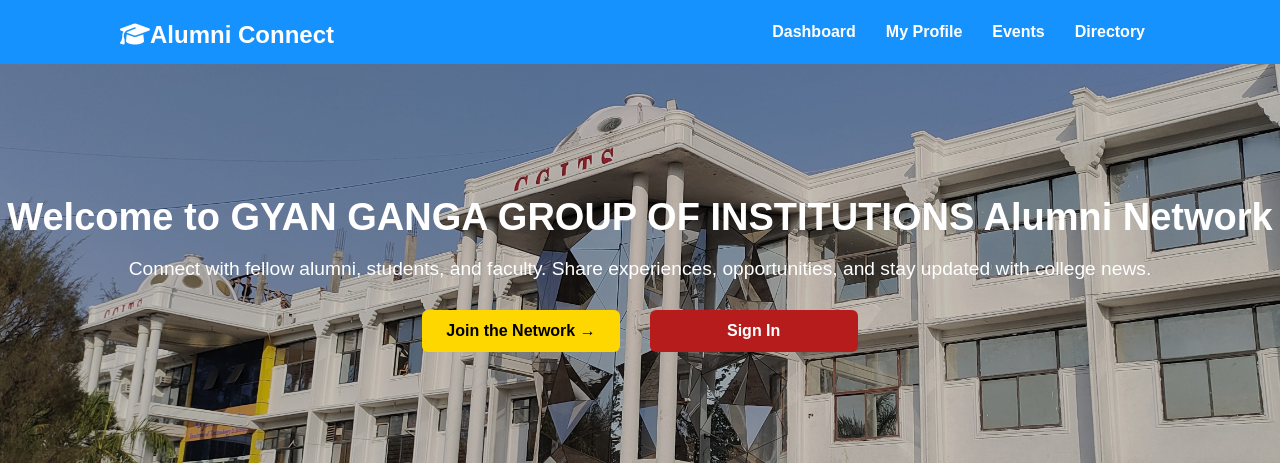
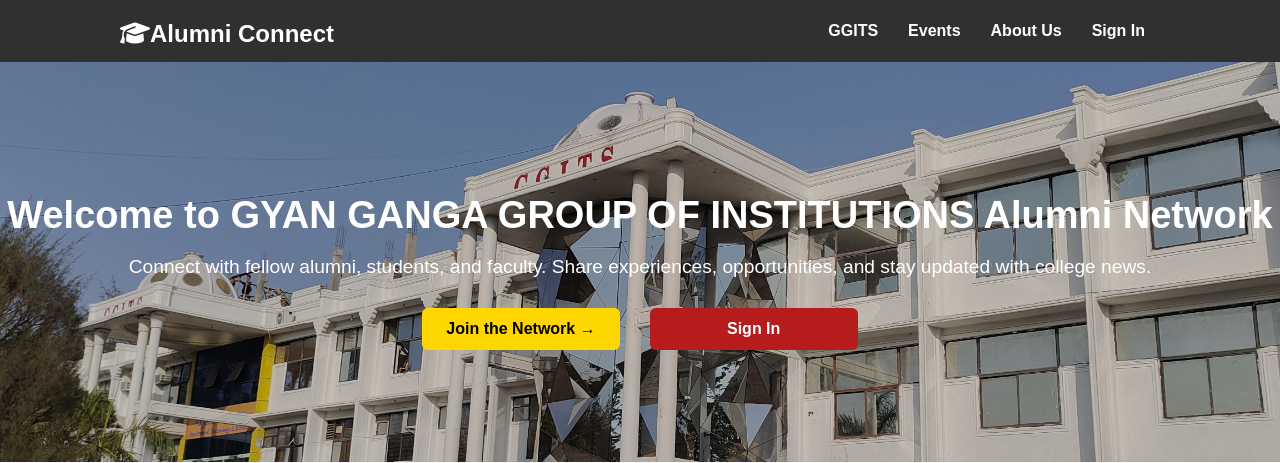
Before and after one commit to Devendra470/Alumni_Portal, a Django app: page / in a window 1280 px wide. Shown: the top 463 px of the page. Run offline with Django 5.2, Linux system fonts and the light colour scheme; some libraries are stand-ins or nearby versions.

Commit message:
Added Links

```diff
--- a/alumni/templates/alumni/index.html
+++ b/alumni/templates/alumni/index.html
@@ -1,39 +1,33 @@
 <!DOCTYPE html>
 <html lang="en">
-
   <head>
     {% load static %}
-    <meta charset="UTF-8">
-    <meta name="viewport" content="width=device-width, initial-scale=1.0">
+    <meta charset="UTF-8" />
+    <meta name="viewport" content="width=device-width, initial-scale=1.0" />
     <title>Explore Our Community</title>
-    <link rel="stylesheet" href="{% static 'style.css' %}">
-    <link rel="stylesheet" href="https://cdnjs.cloudflare.com/ajax/libs/font-awesome/6.7.2/css/all.min.css"
-        integrity="sha512-Evv84Mr4kqVGRNSgIGL/F/aIDqQb7xQ2vcrdIwxfjThSH8CSR7PBEakCr51Ck+w+/U6swU2Im1vVX0SVk9ABhg=="
-        crossorigin="anonymous" referrerpolicy="no-referrer" />
+    <link rel="stylesheet" href="{% static 'style.css' %}" />
+    <link rel="stylesheet" href="https://cdnjs.cloudflare.com/ajax/libs/font-awesome/6.7.2/css/all.min.css" integrity="sha512-Evv84Mr4kqVGRNSgIGL/F/aIDqQb7xQ2vcrdIwxfjThSH8CSR7PBEakCr51Ck+w+/U6swU2Im1vVX0SVk9ABhg==" crossorigin="anonymous" referrerpolicy="no-referrer" />
     <script src="https://kit.fontawesome.com/YOUR_KIT_CODE.js" crossorigin="anonymous"></script>
   </head>
 
   <body>
-    <header style="background-color: rgb(22, 146, 255);">
+    <header style="background-color: #303030">
       <h1><i class="fa-solid fa-graduation-cap" style="color: white; "></i>Alumni Connect</h1>
       <nav>
-            <a href="#">Dashboard</a>
-            <a href="#">My Profile</a>
+        <a href="https://ggits.org/">GGITS</a>
         <a href="#">Events</a>
-            <a href="#">Directory</a>
+        <a href="#">About Us</a>
+        <a href="signin">Sign In</a>
       </nav>
     </header>
     <section class="landingpage">
       <div class="hero">
         <div>
           <h1 class="display-4 fw-bold">Welcome to GYAN GANGA GROUP OF INSTITUTIONS Alumni Network</h1>
-                <p>Connect with fellow alumni, students, and faculty. Share experiences, opportunities, and stay
-                    updated
-                    with college news.</p>
+          <p>Connect with fellow alumni, students, and faculty. Share experiences, opportunities, and stay updated with college news.</p>
           <div class="buttons">
             <a href="joinnetwork" class="btn primary">Join the Network →</a>
-                    <a href="signin" class="btn secondary">Sign In
-                    </a>
+            <a href="signin" class="btn secondary">Sign In</a>
           </div>
         </div>
       </div>
@@ -41,8 +35,7 @@
 
     <section class="community-section">
       <h1>Explore Our Community</h1>
-        <p>Discover the diverse sections of our portal, each designed to connect different members of our college
-            community.</p>
+      <p>Discover the diverse sections of our portal, each designed to connect different members of our college community.</p>
 
       <div class="cards-container">
         <div class="card">
@@ -74,7 +67,5 @@
         </div>
       </div>
     </section>
-
   </body>
-
 </html>
--- a/static/style.css
+++ b/static/style.css
@@ -21,7 +21,7 @@ header {
 
 header h1 {
     text-align: start;
-    padding: 5px;
+    padding: 4px;
     padding-left: 15vh;
     font-size: 1.5rem;
     color: white;
```
Also changed, not shown: db.sqlite3, static/logo_ggits.png (added). Lines whose indentation alone changed are shown as unchanged.
